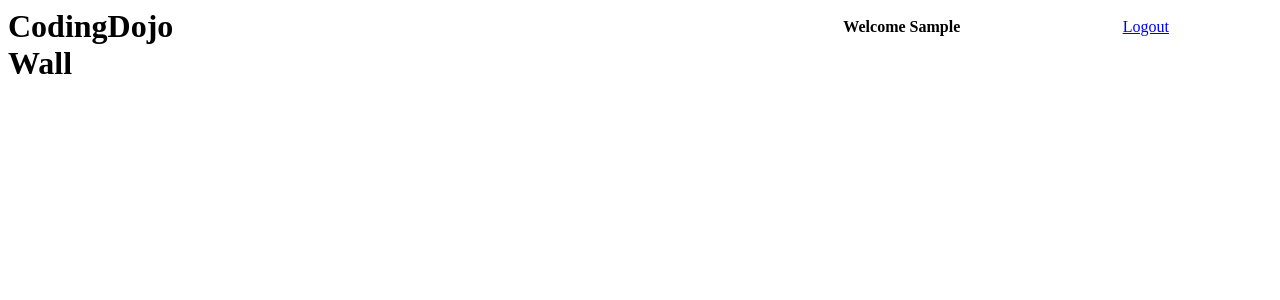
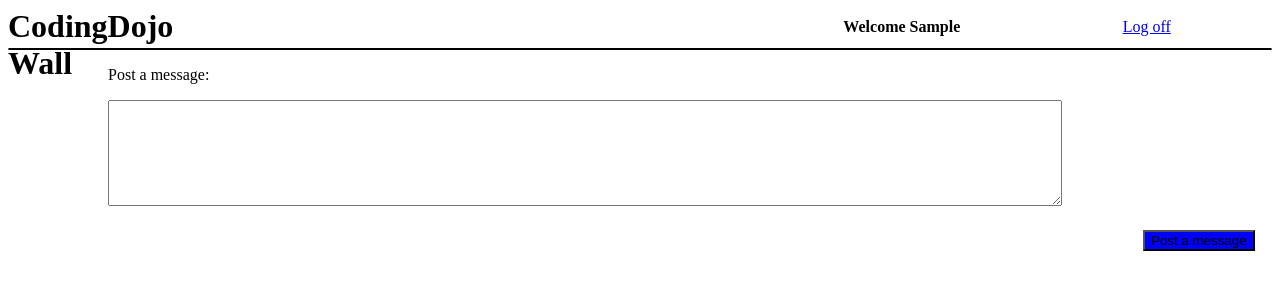
Before and after one commit to mei-manzo/Full-Stack-Django---Login-and-Registration, a Django app: template the_wall_app/templates/wall.html in a window 1280 px wide. Shown: the top 300 px of the page. Run offline with Django 3.2, Linux system fonts and the light colour scheme; the template is opened without the code that fills it: values that come from a table or form of the project are taken from there, others are empty; tables that the repository leaves empty hold one stand-in row (values such as "Sample post"); parts of the project's set-up code (start-up, migrations or seed data) failed here and were passed over.

Commit message:
added message form

```diff
--- a/the_wall_app/static/wall.css
+++ b/the_wall_app/static/wall.css
@@ -1,6 +1,16 @@
 header{
     width: 100%;
     display: flex;
+    margin-bottom: 0px;
+    padding-bottom: 0px;
+    height: 10px;
+}
+hr{
+    margin-top: 30px;
+    border-style:solid;
+    border-color: black;
+    border-radius: 1px;
+    size: 2;
 }
 
 h1{
@@ -8,11 +18,13 @@ h1{
     margin-right: 20px;
     margin-top: 0px;
     width: 200px;
+    padding-bottom: 0px;
 }
 
 h4{
     flex:1;
     margin-top: 10px;
+    padding-bottom: 20px;
     padding-left: 650px;
 }
 
@@ -25,3 +37,19 @@ h4{
     padding-left: 120px;
     flex:1;
 }
+
+#caption{
+    margin-left:100px;
+}
+#content{
+    width: 75%;
+    margin-left:100px;
+    margin-right: 200px;
+    height: 100px;
+}
+
+#button{
+    margin-top: 20px;
+    margin-left: 1135px;
+    background-color: blue;
+}
--- a/the_wall_app/templates/wall.html
+++ b/the_wall_app/templates/wall.html
@@ -12,7 +12,14 @@
     <header>
         <h1>CodingDojo Wall</h1>
         <h4>Welcome {{ current_user.first_name }} </h4>
-        <a id = "logout" href="http://localhost:8000/logout">Logout</a>
+        <a id = "logout" href="http://localhost:8000/logout">Log off</a>
     </header>
+    <hr>
+    <p id = "caption">Post a message:</p>
+    <form action="/create_message" method='POST'>
+        {% csrf_token %}
+    <textarea id = "content" name="content"></textarea>
+    <input type="submit" value="Post a message" id = "button">
+    </form>
 </body>
 </html>
--- a/the_wall_app/urls.py
+++ b/the_wall_app/urls.py
@@ -2,4 +2,5 @@ from django.urls import path
 from . import views
 urlpatterns = [
     path('wall', views.wall),
+    path('create_message', views.create_message),
 ]
--- a/the_wall_app/views.py
+++ b/the_wall_app/views.py
@@ -10,3 +10,9 @@ def wall(request):
         "current_user" : this_user[0] #grabs from session rather than database to prevent refreshing into login
     }
     return render(request, "wall.html", context)
+
+def create_message(request):
+    # this_user = User.objects.filter(id = request.session['user_id'])
+    # context = {
+    #     "current_user" : this_user[0] #grabs from session rather than database to prevent refreshing into login
+    # }
```
